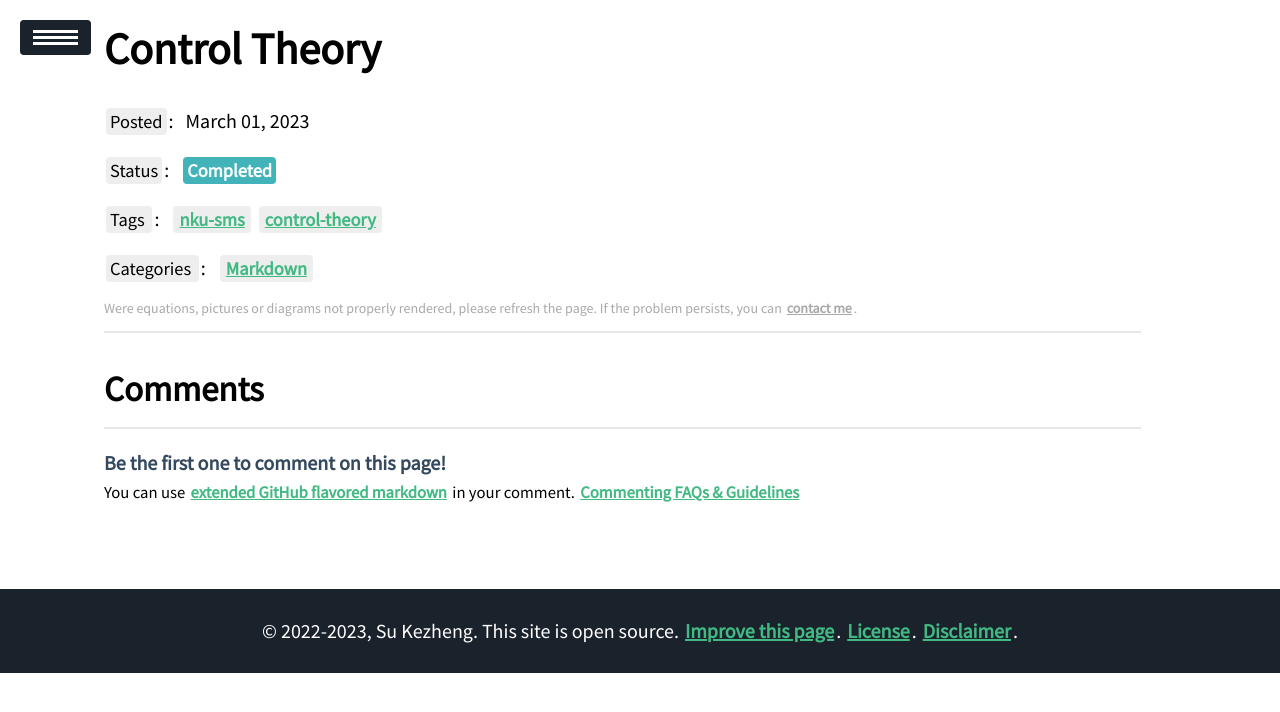
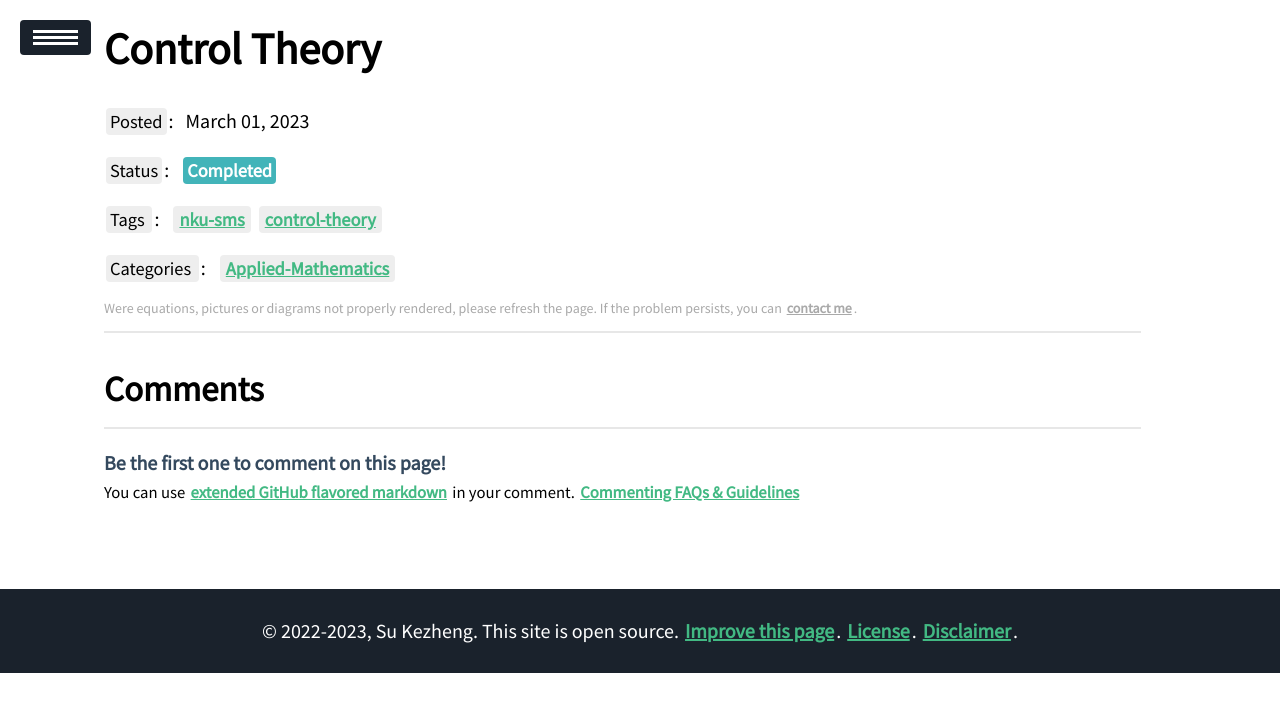
Before and after one commit to ssskz/ssskz.github.io, a Jekyll site: the page built from _posts/2023-3-1-Control-Theory.md, in a window 1280 px wide. Shown: the top 712 px of the page. Built offline with Jekyll 4.4.1, drawn with Linux system fonts in a browser that asks for light colours; our own code applies the rules of GitHub Pages for plain Markdown files; a script that is not in the unit is left out.

Commit message:
update _posts/2023-3-1-Control-Theory.md.
Signed-off-by: ssskz <12497590+ssskz@user.noreply.gitee.com>

```diff
--- a/_posts/2023-3-1-Control-Theory.md
+++ b/_posts/2023-3-1-Control-Theory.md
@@ -5,6 +5,6 @@ Edit: 2023-3-1
 mathjax: true
 mermaid: true
 tags: nku-sms control-theory
-categories: Markdown
+categories: Applied-Mathematics
 description: Sharing of learning materials (homework and exams) about **Control Theroy** course given by [Pr.Wang](https://math.nankai.edu.cn/2016/1113/c5622a51447/page.htm) sms, Nankai University, in 2022 Fall semester.
 ---
```
